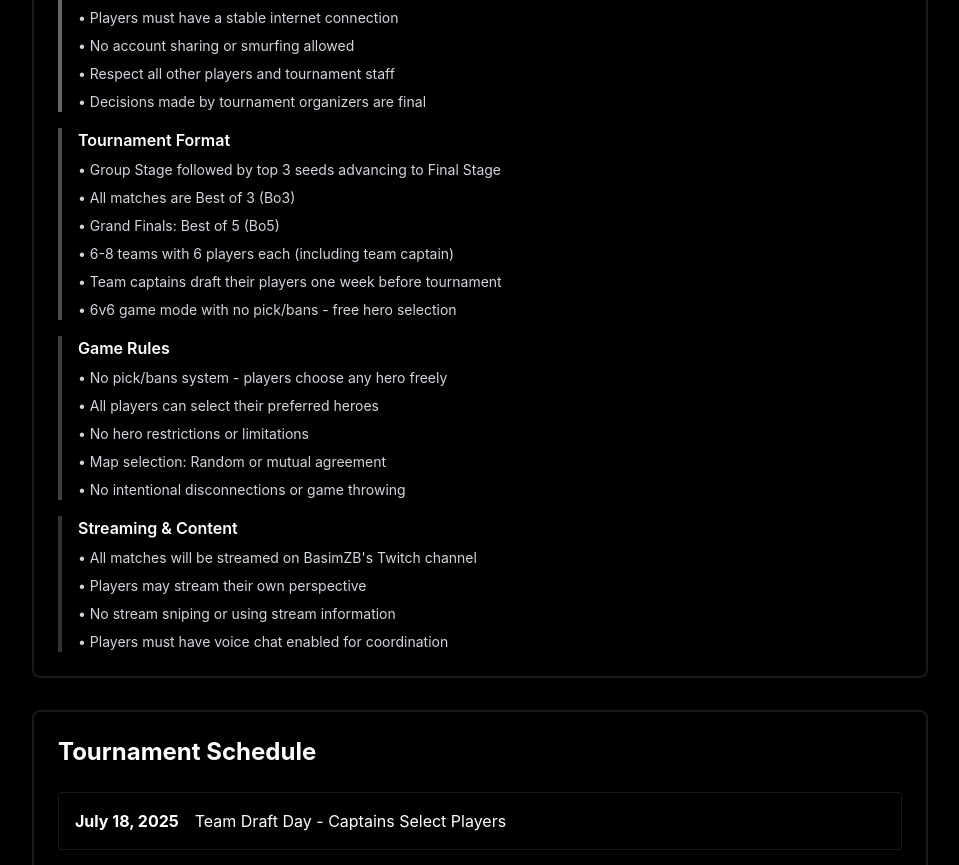
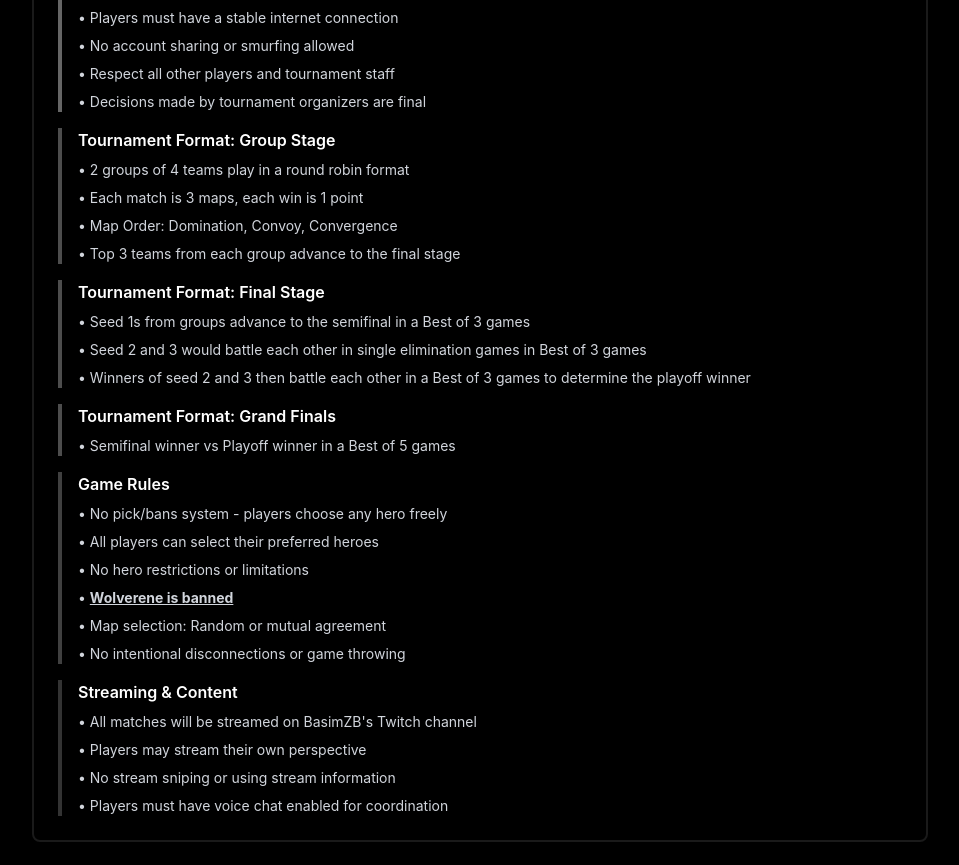
Before and after one commit to FlashKonoha/marvel-creator-cup, a Next.js app: page /tournament-info in a window 1280 px wide. Shown: the part 1304-2169 px from the top of the page, without its empty margins (160-1119 px from the left). Built offline with nearby package versions, Linux system fonts and the light colour scheme.

Commit message:
feat: update tournament info

```diff
--- a/src/app/tournament-bracket/page.tsx
+++ b/src/app/tournament-bracket/page.tsx
@@ -79,15 +79,24 @@ export default function TournamentBracketPage() {
           <div className="grid grid-cols-1 md:grid-cols-3 gap-6 text-center">
             <div className="space-y-2">
               <div className="text-sm text-gray-400">Group Stage</div>
-              <div className="text-xs text-gray-500">Top 3 teams from each group advance</div>
+              <div className="text-xs text-gray-500 flex flex-col items-center">
+                <p>2 groups of 4 teams play in a round robin format</p>
+                <p>Each match is 3 maps, each win is 1 point</p>
+                <p>Map Order: Domination, Convoy, Convergence</p>
+                <p>Top 3 teams from each group advance to the final stage</p>
+              </div>
             </div>
             <div className="space-y-2">
               <div className="text-sm text-gray-400">Final Stage</div>
-              <div className="text-xs text-gray-500">Seed 1s → Semifinal<br/>Seed 2s & 3s → Playoff</div>
+              <div className="text-xs text-gray-500 flex flex-col items-center">
+                <p>Seed 1s from groups advance to the semifinal in a Best of 3 games</p>
+                <p>Seed 2 and 3 would battle each other in single elimination games in Best of 3 games</p>
+                <p>Winners of seed 2 and 3 then battle each other in a Best of 3 games to determine the playoff winner</p>
+              </div>
             </div>
             <div className="space-y-2">
               <div className="text-sm text-gray-400">Grand Final</div>
-              <div className="text-xs text-gray-500">Semifinal winner vs Playoff winner</div>
+              <div className="text-xs text-gray-500">Semifinal winner vs Playoff winner in a Best of 5 games</div>
             </div>
           </div>
         </div>
--- a/src/app/tournament-info/page.tsx
+++ b/src/app/tournament-info/page.tsx
@@ -121,14 +121,28 @@ export default function TournamentInfo() {
               </div>
 
               <div className="border-l-4 border-white/30 pl-4">
-                <h3 className="text-white font-semibold mb-2">Tournament Format</h3>
+                <h3 className="text-white font-semibold mb-2">Tournament Format: Group Stage</h3>
                 <ul className="space-y-2 text-sm">
-                  <li>• Group Stage followed by top 3 seeds advancing to Final Stage</li>
-                  <li>• All matches are Best of 3 (Bo3)</li>
-                  <li>• Grand Finals: Best of 5 (Bo5)</li>
-                  <li>• 6-8 teams with 6 players each (including team captain)</li>
-                  <li>• Team captains draft their players one week before tournament</li>
-                  <li>• 6v6 game mode with no pick/bans - free hero selection</li>
+                  <li>• 2 groups of 4 teams play in a round robin format</li>
+                  <li>• Each match is 3 maps, each win is 1 point</li>
+                  <li>• Map Order: Domination, Convoy, Convergence</li>
+                  <li>• Top 3 teams from each group advance to the final stage</li>
+                </ul>
+              </div>
+
+              <div className="border-l-4 border-white/30 pl-4">
+                <h3 className="text-white font-semibold mb-2">Tournament Format: Final Stage</h3>
+                <ul className="space-y-2 text-sm">
+                  <li>• Seed 1s from groups advance to the semifinal in a Best of 3 games</li>
+                  <li>• Seed 2 and 3 would battle each other in single elimination games in Best of 3 games</li>
+                  <li>• Winners of seed 2 and 3 then battle each other in a Best of 3 games to determine the playoff winner</li>
+                </ul>
+              </div>
+
+              <div className="border-l-4 border-white/30 pl-4">
+                <h3 className="text-white font-semibold mb-2">Tournament Format: Grand Finals</h3>
+                <ul className="space-y-2 text-sm">
+                  <li>• Semifinal winner vs Playoff winner in a Best of 5 games</li>
                 </ul>
               </div>
 
@@ -138,6 +152,7 @@ export default function TournamentInfo() {
                   <li>• No pick/bans system - players choose any hero freely</li>
                   <li>• All players can select their preferred heroes</li>
                   <li>• No hero restrictions or limitations</li>
+                  <li>• <b><u>Wolverene is banned</u></b></li>
                   <li>• Map selection: Random or mutual agreement</li>
                   <li>• No intentional disconnections or game throwing</li>
                 </ul>
```
